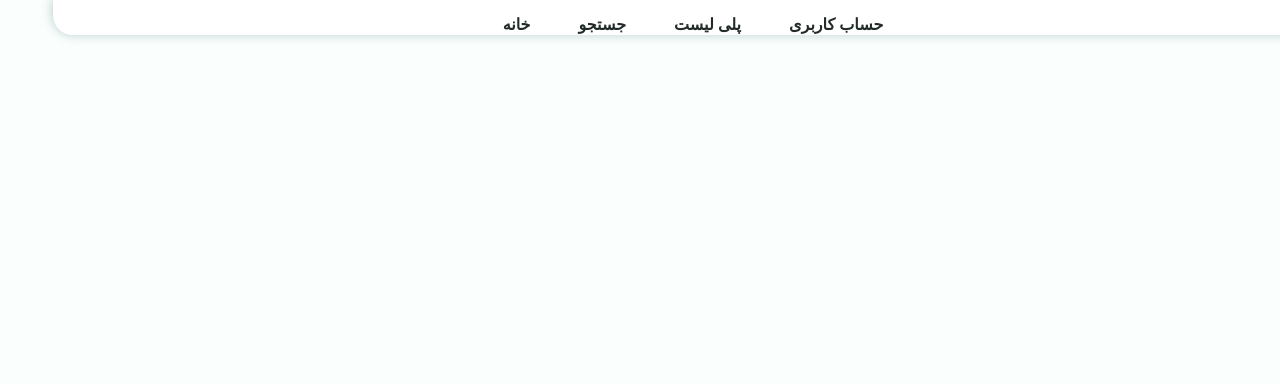
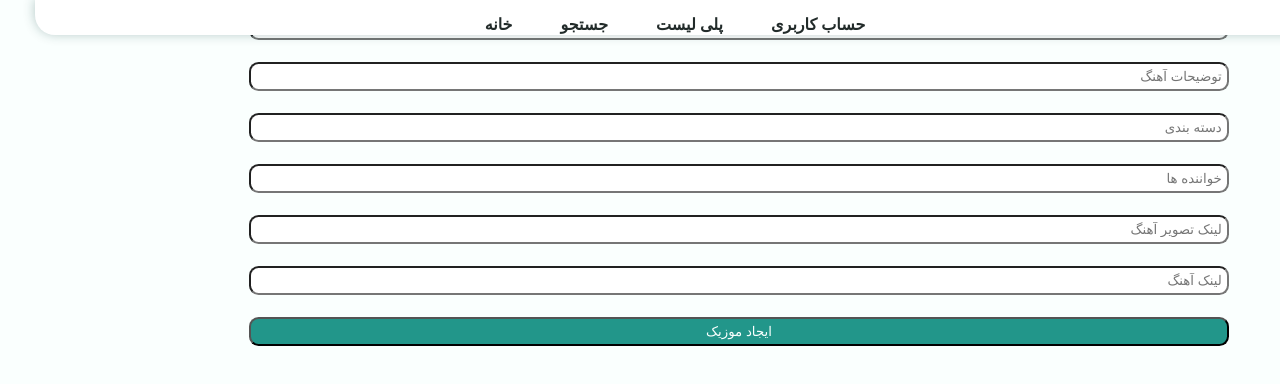
Before and after one commit to MamadDefs/music-pwa-frontend, a React (Create React App) app: page /uploadMusic in a window 1280 px wide. Shown: the top 384 px of the page. Built offline with nearby package versions, Linux system fonts and the light colour scheme; no server answers.

Commit message:
working on sending file

```diff
--- a/src/componenets/Header/Header.jsx
+++ b/src/componenets/Header/Header.jsx
@@ -8,6 +8,7 @@ import LoginPage from "../../pages/LoginPage";
 import NoPage from '../../pages/NoPage';
 import UserProfile from '../../pages/UserProfile';
 import AdminProfile from '../../pages/AdminProfile';
+import UploadMusic from '../../pages/UploadMusic';
 
 const Header = () => {
 
@@ -24,6 +25,7 @@ const Header = () => {
           <Route path="login-signup" element={<LoginPage />} />
           <Route path='userprofile' element={<UserProfile userInfo={userInfo} />} />
           <Route path='adminprofile' element={<AdminProfile userInfo={userInfo} />} />
+          <Route path='uploadMusic' element={<UploadMusic userInfo={userInfo} />} />
           <Route path="*" element={<NoPage />} />
         </Route>
       </Routes>
--- a/src/pages/AdminProfile.jsx
+++ b/src/pages/AdminProfile.jsx
@@ -1,8 +1,72 @@
-import React from 'react'
+import React, { useState } from 'react'
+import { Outlet, Link, useLocation, redirect } from "react-router-dom";
+const AdminProfile = ({ userInfo }) => {
+  function deleteCookies() {
+    var allCookies = document.cookie.split(';');
 
-const AdminProfile = ({ userInfo }) => {
+    // The "expire" attribute of every cookie is
+    // Set to "Thu, 01 Jan 1970 00:00:00 GMT"
+    for (var i = 0; i < allCookies.length; i++)
+      document.cookie = allCookies[i] + "=;expires="
+        + new Date(0).toUTCString();
+
+    location.replace("/");
+  }
+  const [file, setFile] = useState(null);
+
+  const onChangeFile = (e) => {
+    console.log(e.target.files[0])
+    setFile(e.target.files[0])
+  }
+
+  const onSubmit = () => {
+
+
+    // const option = {
+    //     method: 'POST',
+    //     body: JSON.stringify({
+    //         jwtToken,
+    //         profileImage: file
+    //     }),
+    //     // files: {
+    //     //     profileImage: file
+    //     // },
+    //     headers: {
+    //         // 'Content-type': 'application/json; charset=UTF-8',
+    //         'content-type': file.type,
+    //         'content-length': `${file.size}`
+    //     }
+    // };
+
+    // fetch('https://music-pwa-api.iran.liara.run/api/users/profile/upload-image', option)
+    //     .then((res) => res.json())
+    //     .then((data) => {
+    //         console.log(data)
+    //     })
+  }
+
+  const defaultProfileImageUrl = "https://music-pwa-api.iran.liara.run/img/default.png";
   return (
-    <div>AdminProfile</div>
+    <div id="page-content-holder">
+      <div className="profile-holder">
+        <form action="#">
+
+        </form>
+        <Link to='/uploadMusic'><button type="submit" className='uploadMusicBtn' value="submit">ایجاد موزیک</button></Link>
+      </div>
+      <div className="account-information">
+        <br />
+        <h3>نام کاربری</h3>
+        <h4>{userInfo?.username}</h4>
+        <br />
+        <h3>ایمیل</h3>
+        <h4>{userInfo?.email}</h4>
+        <br />
+        <h3>نوع اکانت</h3>
+        <h4>ادمین</h4>
+        <button type="submit" onClick={() => deleteCookies()} className='exitBtn' value="submit" >خروج</button>
+      </div>
+    </div>
   )
 }
 
--- /dev/null
+++ b/src/pages/UploadMusic.jsx
@@ -0,0 +1,74 @@
+import React, { useState } from 'react'
+
+const UploadMusic = () => {
+
+    const [title, setTitle] = useState('');
+    const [desc, setDesc] = useState('');
+    const [category, setCategory] = useState('');
+    const [artist, setArtist] = useState('');
+    const [imageLink, setImageLink] = useState('');
+    const [musicLink, setMusicLink] = useState('');
+
+    const titleChange = (e) => {
+        setTitle(e.target.value);
+    }
+
+    const descChange = (e) => {
+        setDesc(e.target.value);
+    }
+    const categoryChange = (e) => {
+        setCategory(e.target.value);
+    }
+    const artistChange = (e) => {
+        setArtist(e.target.value);
+    }
+    const imageLinkChange = (e) => {
+        setImageLink(e.target.value);
+    }
+    const musicLinkChange = (e) => {
+        setMusicLink(e.target.value);
+    }
+
+    const onClick = () => {
+
+        const option = {
+            method: 'POST',
+            body: JSON.stringify({
+                title,
+                desc,
+                category,
+                artist,
+                coverImage: imageLink,
+                musicLink
+            }),
+            headers: {
+                'Content-type': 'application/json; charset=UTF-8',
+            }
+        };
+
+        fetch('https://music-pwa-api.iran.liara.run/api/musics/upload/music', option)
+            .then((res) => res.json())
+            .then((data) => {
+                console.log(data)
+            })
+
+
+    }
+
+
+    return (
+        <div className='form-holder'>
+            <form >
+                <input type="text" placeholder="نام آهنگ" onChange={(e) => titleChange(e)} value={title} />
+                <input type="text" placeholder="توضیحات آهنگ" onChange={(e) => descChange(e)} value={desc} />
+                <input type="text" placeholder="دسته بندی" onChange={(e) => categoryChange(e)} value={category} />
+                <input type="text" placeholder="خواننده ها" onChange={(e) => artistChange(e)} value={artist} />
+                <input type="text" placeholder="لینک تصویر آهنگ" onChange={(e) => imageLinkChange(e)} value={imageLink} />
+                <input type="text" placeholder="لینک آهنگ" onChange={(e) => musicLinkChange(e)} value={musicLink} />
+            </form>
+            <button type="submit" className='form-btn' onClick={onClick}>ایجاد موزیک</button>
+        </div>
+    )
+}
+
+export default UploadMusic
```
Also changed, not shown: src/index.css (+68 -50 lines).
